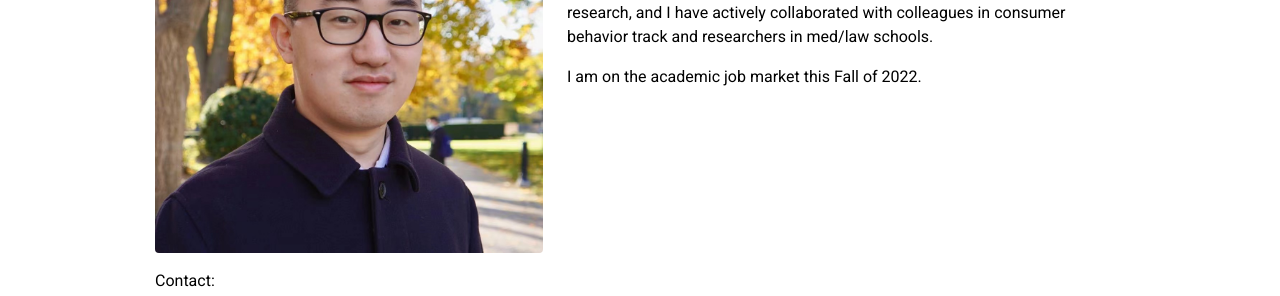
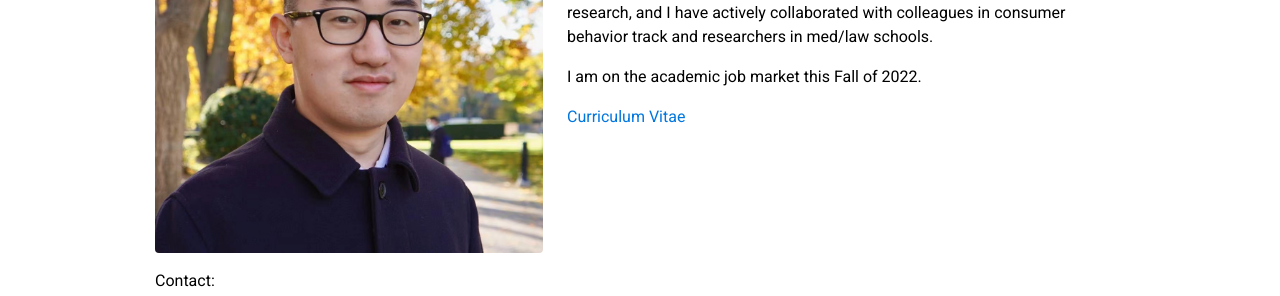
Before and after one commit to weilu-mkt/weilu-mkt.github.io, a Jekyll site: the page built from _pages/about.md, in a window 1280 px wide. Shown: the part 359-655 px from the top of the page. Built offline with Jekyll 4.4.1, drawn with Linux system fonts in a browser that asks for light colours; full-size pictures stand in for the smaller copies a plugin makes; comment, search, counter and statistics services are not loaded; a style sheet for code colours, icons or effects is not loaded.

Commit message:
Update about.md

```diff
--- a/_pages/about.md
+++ b/_pages/about.md
@@ -26,4 +26,4 @@ My research interests are the **Economics of Platforms and Algorithms**. I have
 
 I am on the academic job market this Fall of 2022.
 
-<!-- [Curriculum Vitae](/assets/pdf/CV_20220829.pdf) -->
+[Curriculum Vitae](/assets/pdf/CV_20220829.pdf)
```
